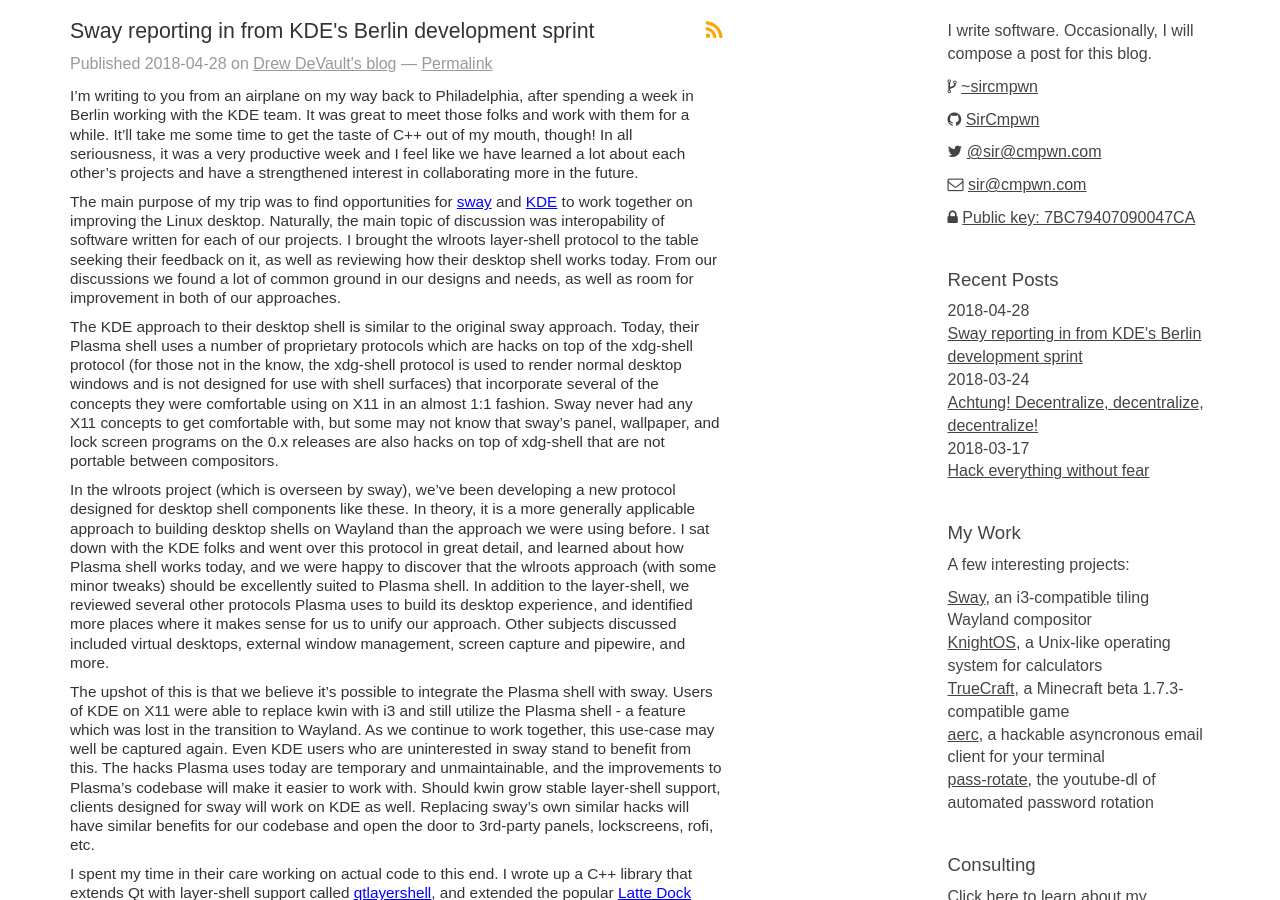
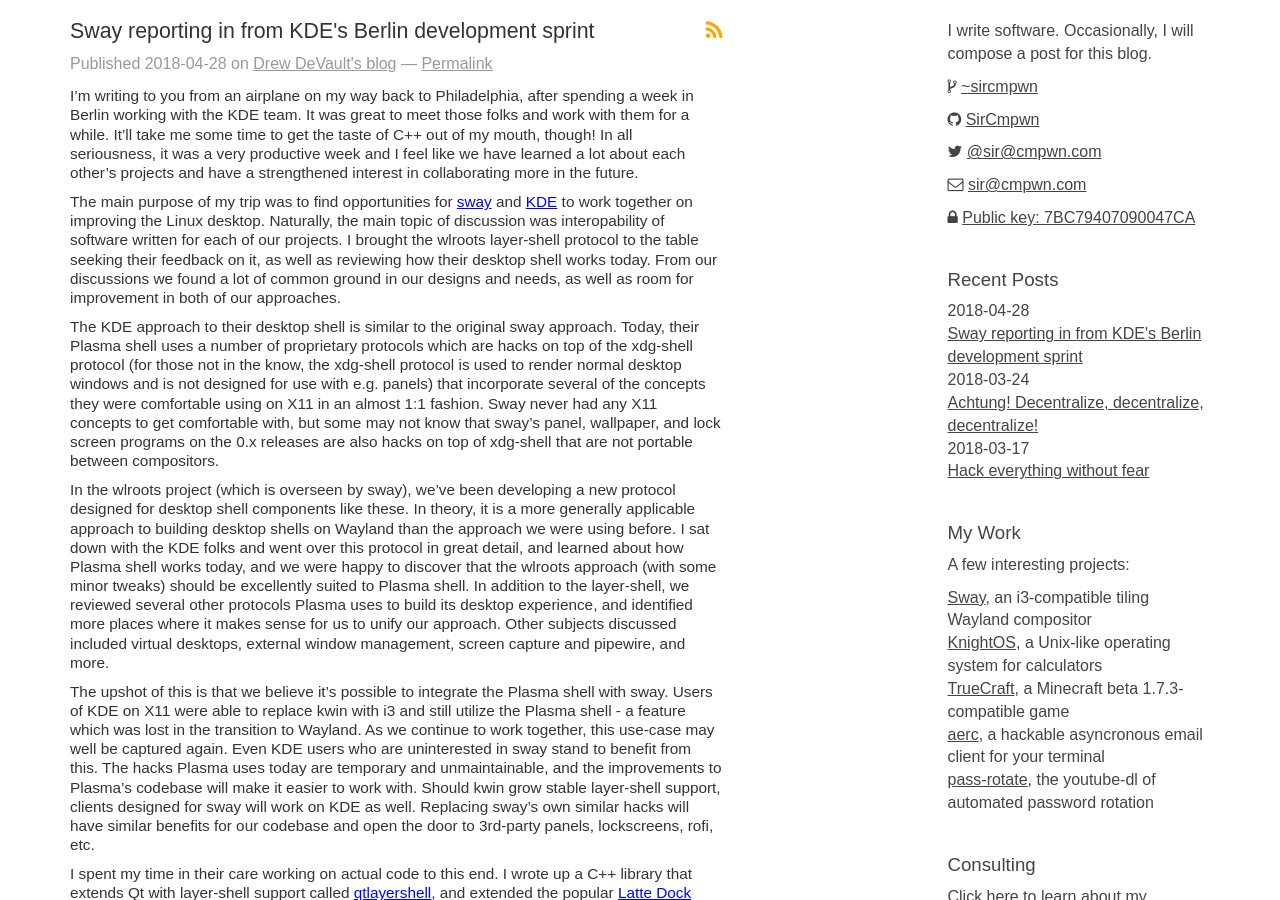
Before and after one commit to stormblog/sircmpwn.github.io, a Jekyll site: the page built from _posts/2018-04-28-KDE-Sprint-retrospective.md, in a window 1280 px wide and 900 px high. Built offline with Jekyll 4.4.1, drawn with Linux system fonts in a browser that asks for light colours.

Commit message:
Fix weird description of xdg-shell

```diff
--- a/_posts/2018-04-28-KDE-Sprint-retrospective.md
+++ b/_posts/2018-04-28-KDE-Sprint-retrospective.md
@@ -23,7 +23,7 @@ The KDE approach to their desktop shell is similar to the original sway
 approach. Today, their Plasma shell uses a number of proprietary protocols which
 are hacks on top of the xdg-shell protocol (for those not in the know, the
 xdg-shell protocol is used to render normal desktop windows and is not designed
-for use with shell surfaces) that incorporate several of the concepts they were
+for use with e.g. panels) that incorporate several of the concepts they were
 comfortable using on X11 in an almost 1:1 fashion. Sway never had any X11
 concepts to get comfortable with, but some may not know that sway's panel,
 wallpaper, and lock screen programs on the 0.x releases are also hacks on top of
```
